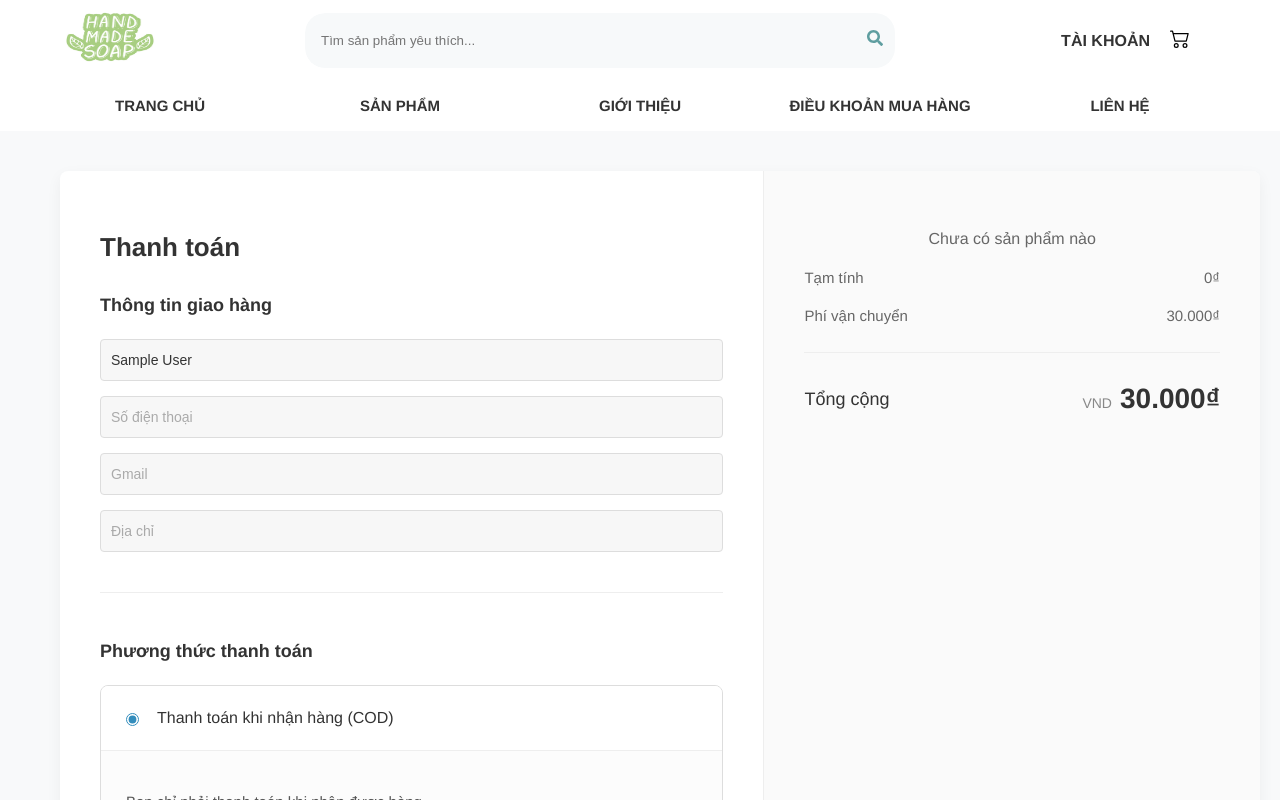
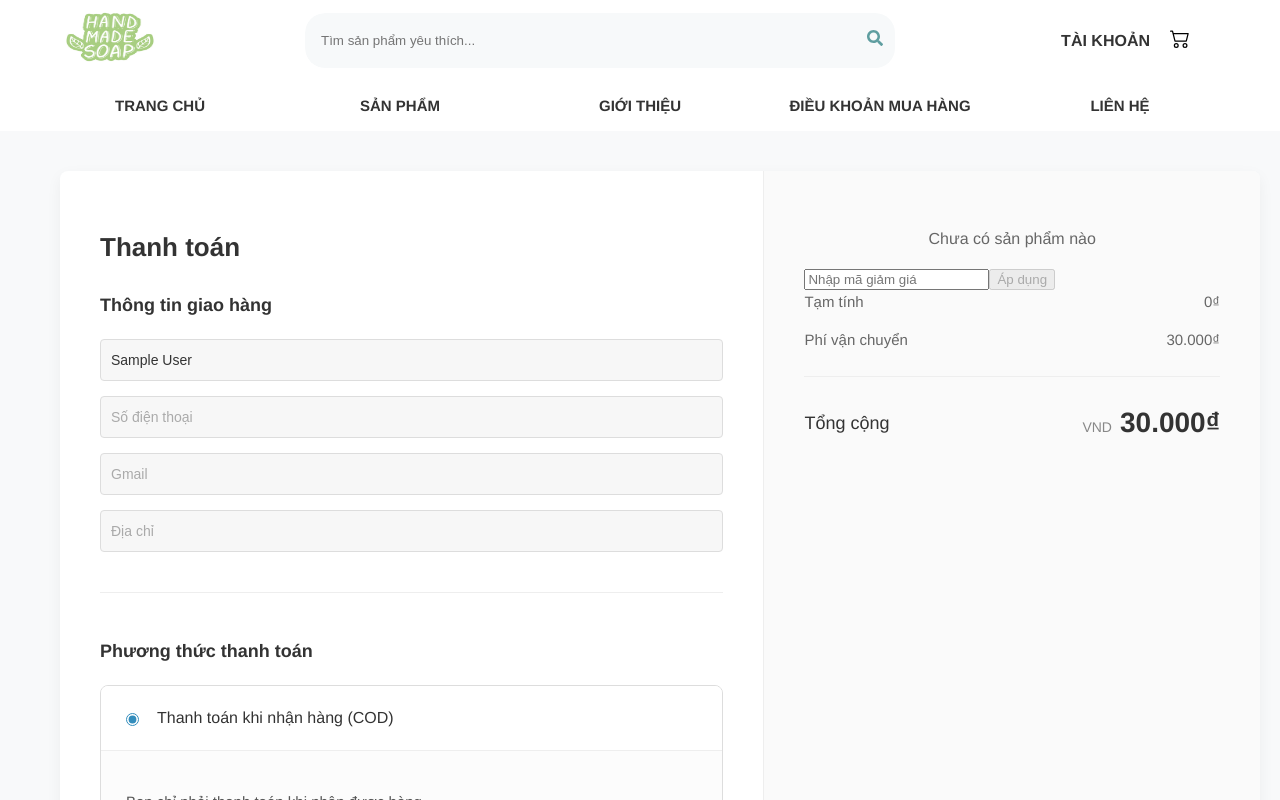
Before and after one commit to thomaspham252/web_fontend, a React (Create React App) app in the folder soap_website/: page /payment in a window 1280 px wide. Shown: the top 800 px of the page. Built offline with nearby package versions, Linux system fonts and the light colour scheme; sample sign-in values are in the browser's storage.

Commit message:
Thêm voucher

```diff
--- a/soap_website/src/assets/css/Cart.css
+++ b/soap_website/src/assets/css/Cart.css
@@ -89,7 +89,7 @@
 }
 
 .col-total {
-    color: #ee4d2d;
+    color: #28a745;
     font-weight: bold;
 }
 
@@ -100,7 +100,7 @@
     cursor: pointer;
 }
 .btn-delete:hover {
-    color: #ee4d2d;
+    color: #28a745;
 }
 
 .cart-footer {
@@ -113,7 +113,7 @@
     padding: 12px 20px;
     box-shadow: 0 -2px 10px rgba(0,0,0,0.05);
     margin-top: 15px;
-    z-index: 100; /* Đè lên content khi cuộn */
+    z-index: 100;
 }
 
 .footer-left {
@@ -133,7 +133,7 @@
     color: #333;
     cursor: pointer;
 }
-.btn-delete-selected:hover { color: #ee4d2d; }
+.btn-delete-selected:hover { color: #28a745; }
 .btn-delete-selected:disabled { color: #ccc; cursor: not-allowed; }
 
 .footer-right {
@@ -146,14 +146,14 @@
     color: #333;
 }
 .total-price-text {
-    color: #ee4d2d;
+    color: #28a745;
     font-size: 20px;
     font-weight: bold;
     margin-left: 5px;
 }
 
 .btn-checkout {
-    background-color: #ee4d2d;
+    background-color: #28a745;
     color: white;
     padding: 12px 30px;
     border: none;
--- a/soap_website/src/pages/checkout/Payment.jsx
+++ b/soap_website/src/pages/checkout/Payment.jsx
@@ -1,6 +1,7 @@
 import React, {useState, useEffect} from 'react';
 import {useNavigate} from 'react-router-dom';
 import '../../assets/css/Payment.css';
+import Voucher from './Voucher';
 import qrCodeImg from '../../assets/image/qr.jpg';
 
 const Payment = () => {
@@ -39,9 +40,56 @@ const Payment = () => {
         setCartItems(savedCart);
     }, [navigate]);
 
+    const [voucherCode, setVoucherCode] = useState("");
+    const [discount, setDiscount] = useState(0);
+    const [voucherMessage, setVoucherMessage] = useState("");
+    const [isLoadingVoucher, setIsLoadingVoucher] = useState(false);
+    const [appliedVoucher, setAppliedVoucher] = useState(null);
+
+    const handleApplyVoucher = async () => {
+        const inputCode = voucherCode.trim().toUpperCase();
+        if (!inputCode) return;
+
+        setIsLoadingVoucher(true);
+        setVoucherMessage("");
+
+        try {
+            const response = await fetch('https://69678c20bbe157c088b24c4f.mockapi.io/server/vouchers');
+
+            if (!response.ok) throw new Error("Lỗi API");
+
+            const data = await response.json();
+
+            const validVoucher = data.find(v => v.code === inputCode);
+
+            if (validVoucher) {
+                if (validVoucher.quantity > 0) {
+                    setDiscount(Number(validVoucher.discount));
+                    setAppliedVoucher(validVoucher);
+                    setVoucherMessage({type: 'success', text: `Áp dụng mã ${validVoucher.code} thành công!`});
+                } else {
+                    setDiscount(0);
+                    setAppliedVoucher(null);
+                    setVoucherMessage({type: 'error', text: 'Mã giảm giá đã hết lượt sử dụng!'});
+                }
+            } else {
+                setDiscount(0);
+                setAppliedVoucher(null);
+                setVoucherMessage({type: 'error', text: 'Mã giảm giá không tồn tại!'});
+            }
+
+        } catch (error) {
+            console.error(error);
+            setDiscount(0);
+            setVoucherMessage({type: 'error', text: 'Lỗi kết nối, vui lòng thử lại!'});
+        } finally {
+            setIsLoadingVoucher(false);
+        }
+    };
+
     const tempPrice = cartItems.reduce((sum, item) => sum + item.price * item.quantity, 0);
     const shippingFee = 30000;
-    const finalPrice = tempPrice + shippingFee;
+    const finalPrice = Math.max(0, tempPrice + shippingFee - discount);
 
     const formatCurrency = (amount) => {
         return new Intl.NumberFormat("vi-VN").format(amount) + "₫";
@@ -73,6 +121,8 @@ const Payment = () => {
             })),
             subtotal: tempPrice,
             shipping_fee: shippingFee,
+            discount: discount,
+            voucher_code: appliedVoucher ? appliedVoucher.code : null,
             total: finalPrice,
             created_at: new Date().toLocaleString("vi-VN"),
             status: "pending",
@@ -88,6 +138,19 @@ const Payment = () => {
             });
 
             if (response.ok) {
+                if (appliedVoucher) {
+                    const updatedQuantity = parseInt(appliedVoucher.quantity) - 1;
+
+                    await fetch(`https://69678c20bbe157c088b24c4f.mockapi.io/server/vouchers/${appliedVoucher.id}`, {
+                        method: 'PUT',
+                        headers: {'Content-Type': 'application/json'},
+                        body: JSON.stringify({
+                            ...appliedVoucher,
+                            quantity: updatedQuantity
+                        }),
+                    });
+                }
+
                 alert("Đặt hàng thành công! Cảm ơn bạn đã mua sắm.");
                 localStorage.removeItem("cart_guest");
                 window.dispatchEvent(new Event("cartUpdated"));
@@ -248,6 +311,17 @@ const Payment = () => {
 
                     </div>
 
+                    <Voucher
+                        code={voucherCode}
+                        onCodeChange={(val) => {
+                            setVoucherCode(val);
+                            setVoucherMessage("");
+                        }}
+                        onApply={handleApplyVoucher}
+                        message={voucherMessage}
+                        isLoading={isLoadingVoucher}
+                    />
+
                     <div className="pricing-section">
                         <div className="price-row">
                             <span>Tạm tính</span>
--- /dev/null
+++ b/soap_website/src/pages/checkout/Voucher.jsx
@@ -0,0 +1,39 @@
+import React from 'react';
+
+const Voucher = ({
+                     code,
+                     onCodeChange,
+                     onApply,
+                     message,
+                     isLoading
+                 }) => {
+    return (
+        <div className="voucher-container">
+            <div className="voucher-input-group">
+                <input
+                    type="text"
+                    placeholder="Nhập mã giảm giá"
+                    value={code}
+                    onChange={(e) => onCodeChange(e.target.value)}
+                    disabled={isLoading}
+                />
+                <button
+                    className="btn-apply-voucher"
+                    type="button"
+                    onClick={onApply}
+                    disabled={!code || isLoading}
+                >
+                    {isLoading ? "Đang kiểm tra..." : "Áp dụng"}
+                </button>
+            </div>
+
+            {message && message.text && (
+                <span className={`voucher-msg ${message.type}`}>
+                    {message.text}
+                </span>
+            )}
+        </div>
+    );
+};
+
+export default Voucher;
```
